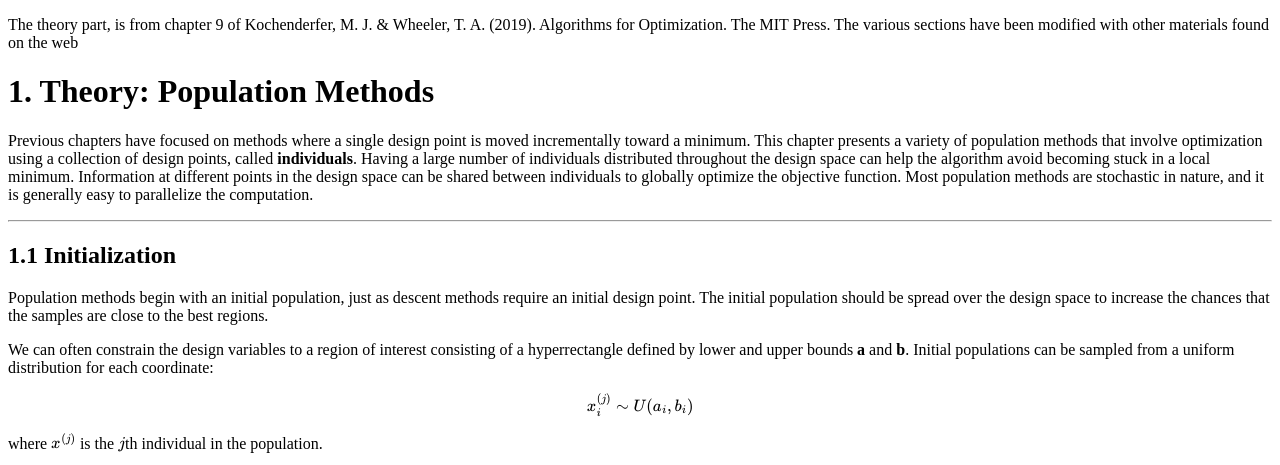
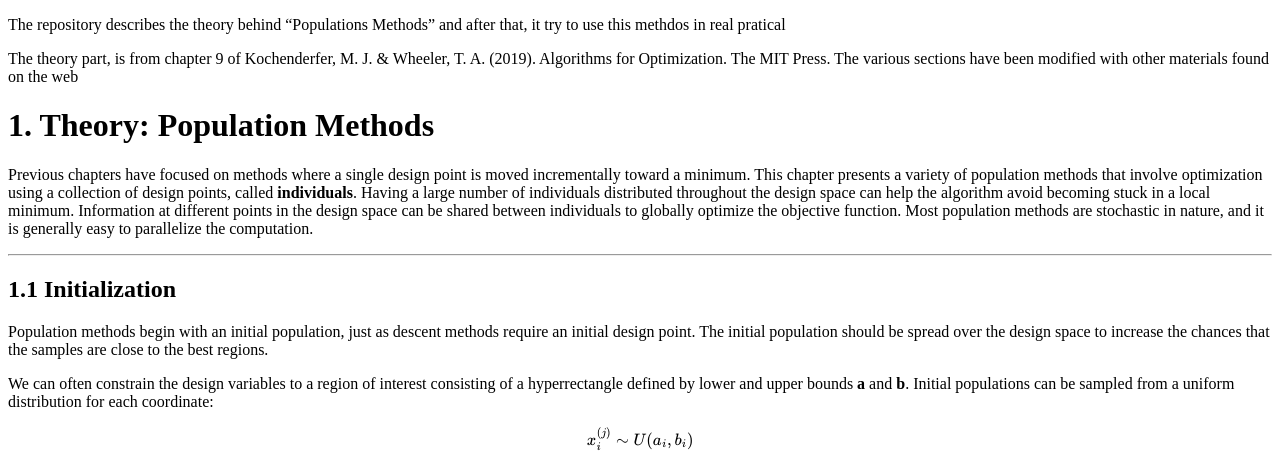
Before and after one commit to EdoPedrocchi/Algorithm-for-Optimization, a Jekyll site: the page built from index.md, in a window 1280 px wide and 900 px high, cut to the strip 0-465 px from the top of the window. Built offline with Jekyll 4.4.1, drawn with Linux system fonts in a browser that asks for light colours.

Commit message:
Update index.md

```diff
--- a/index.md
+++ b/index.md
@@ -1,8 +1,7 @@
 ---
 layout: default
 ---
-
-
+The repository describes the theory behind "Populations Methods" and after that, it try to use this methdos in real pratical
 
 The theory part, is from chapter 9 of Kochenderfer, M. J. & Wheeler, T. A. (2019). Algorithms for Optimization. The MIT Press. The various sections have been modified with other materials found on the web
 
```
